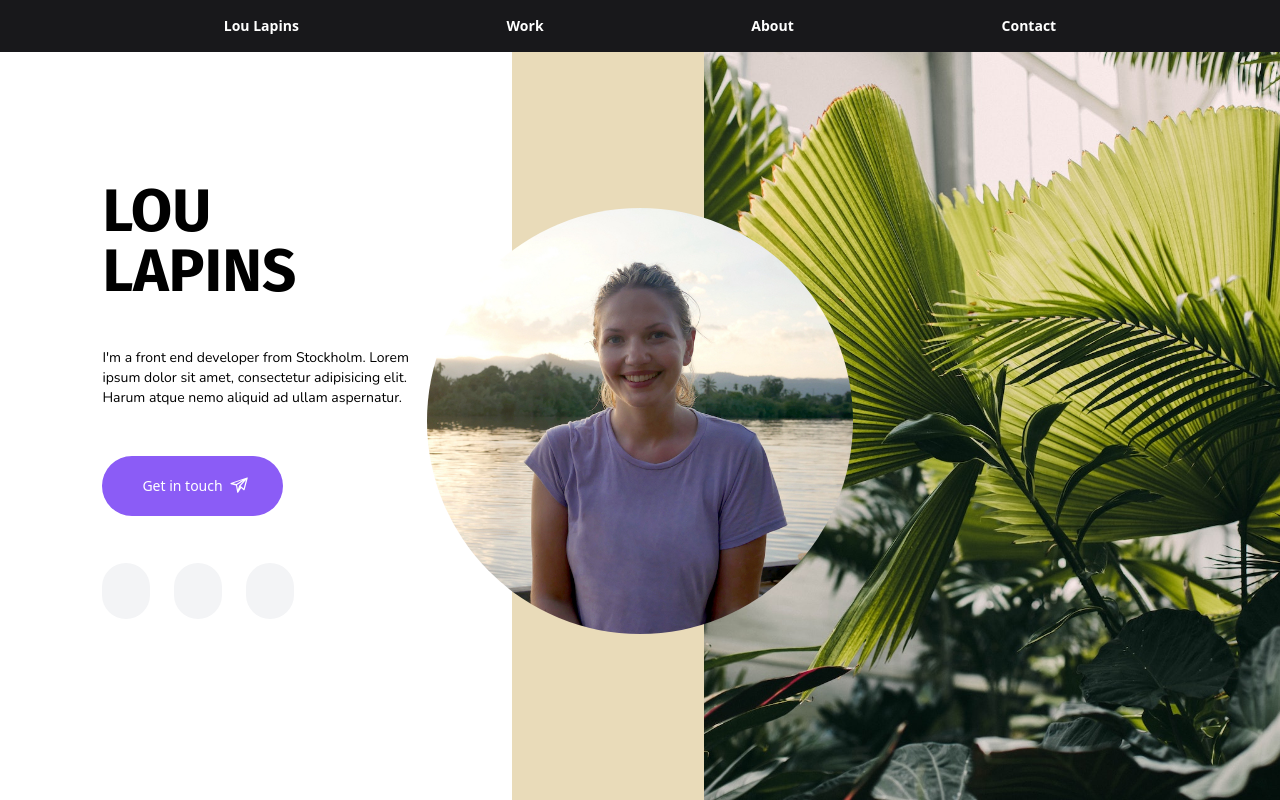
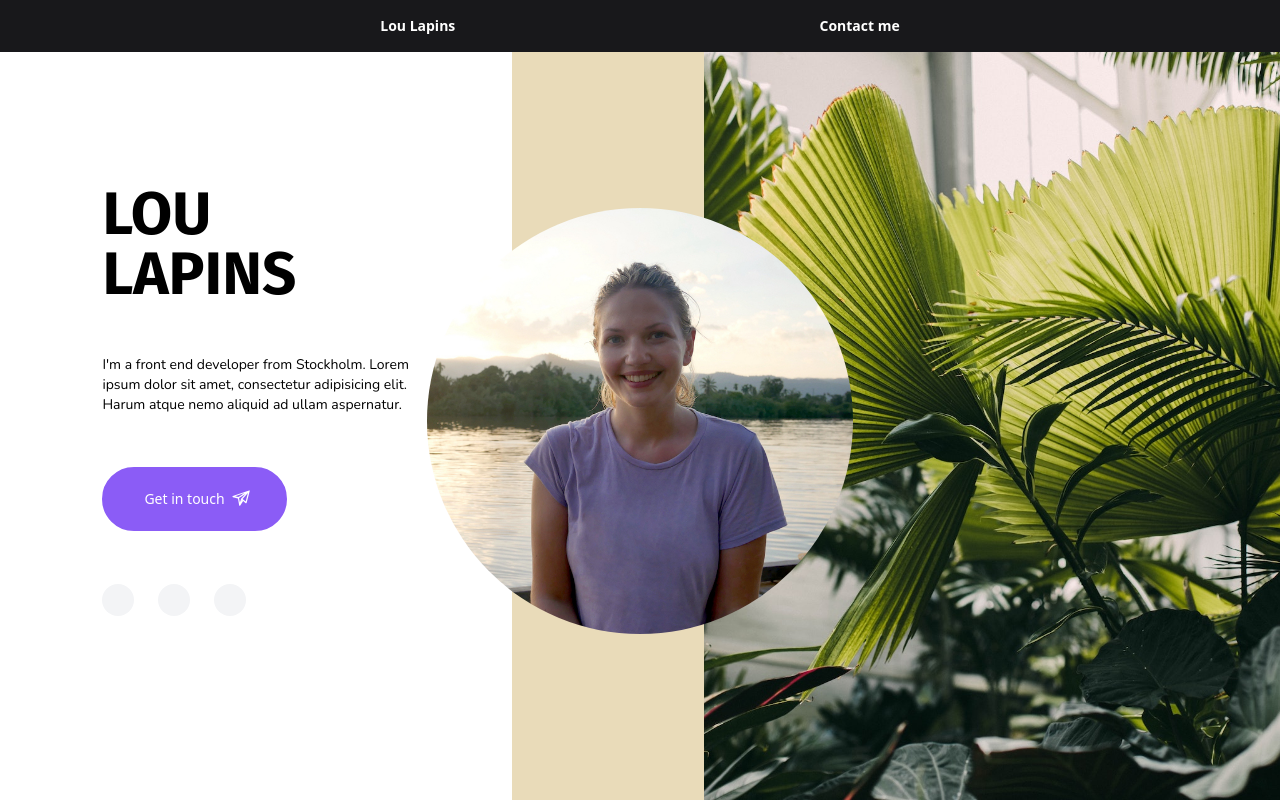
Before and after one commit to LouLapins/website-vue-vite-tailwind, a Vue app: page / in a window 1280 px wide. Built offline with nearby package versions, Linux system fonts and the light colour scheme; some icons are missing.

Commit message:
Remove icons test

```diff
--- a/src/components/NavBar.vue
+++ b/src/components/NavBar.vue
@@ -8,17 +8,17 @@
 <script setup lang="ts">
 import { ref } from 'vue'
 const navItems = ref([
-  {
-    componentName: 'Work',
-    text: 'Work'
-  },
-  {
-    componentName: 'About',
-    text: 'About'
-  },
+  // {
+  //   componentName: 'Work',
+  //   text: 'Work'
+  // },
+  // {
+  //   componentName: 'About',
+  //   text: 'About'
+  // },
   {
     componentName: 'Contact',
-    text: 'Contact'
+    text: 'Contact me'
   }
 ])
 </script>
--- a/src/components/buttons/ActionButton.vue
+++ b/src/components/buttons/ActionButton.vue
@@ -1,5 +1,5 @@
 <template>
-<button :title="title" class="flex items-center w-auto px-10 py-5 text-sm text-white rounded-full bg-violet-500 hover:bg-violet-400">
+<button :title="title" class="flex items-center w-auto px-10 py-5 text-sm text-white border-2 rounded-full border-violet-500 bg-violet-500 hover:bg-violet-400 hover:border-violet-400 active:border-violet-600">
     {{ text }} <PaperPlaneIcon v-if="icon === 'contact'" class="relative left-1.5 bottom-px"/>
 </button>
 </template>
--- a/src/components/buttons/LinkButton.vue
+++ b/src/components/buttons/LinkButton.vue
@@ -1,18 +1,18 @@
 <template>
 <button :title="title" class="p-4 bg-gray-100 rounded-full hover:bg-gray-200">
   <a :href="url" target="blank">
-    <LinkedinIcon v-if="icon === 'linkedin'"></LinkedinIcon>
+    <!-- <LinkedinIcon v-if="icon === 'linkedin'"></LinkedinIcon>
     <GithubIcon v-else-if="icon === 'github'"></GithubIcon>
     <FacebookIcon v-else-if="icon === 'facebook'"></FacebookIcon>
-    <WebIcon v-else></WebIcon>
+    <WebIcon v-else></WebIcon> -->
   </a>
 </button>
 </template>
 <script setup lang="ts">
-import LinkedinIcon from 'vue-material-design-icons/linkedin.vue'
-import GithubIcon from 'vue-material-design-icons/github.vue'
-import FacebookIcon from 'vue-material-design-icons/facebook.vue'
-import WebIcon from 'vue-material-design-icons/web.vue'
+// import LinkedinIcon from 'vue-material-design-icons/linkedin.vue'
+// import GithubIcon from 'vue-material-design-icons/github.vue'
+// import FacebookIcon from 'vue-material-design-icons/facebook.vue'
+// import WebIcon from 'vue-material-design-icons/web.vue'
 
 defineProps({
   url: String,
--- a/src/router/index.js
+++ b/src/router/index.js
@@ -9,16 +9,16 @@ const routes = [{
         name: 'Home',
         component: Home
     },
-    {
-        path: '/work',
-        name: 'Work',
-        component: Work
-    },
-    {
-        path: '/about',
-        name: 'About',
-        component: About
-    },
+    // {
+    //     path: '/work',
+    //     name: 'Work',
+    //     component: Work
+    // },
+    // {
+    //     path: '/about',
+    //     name: 'About',
+    //     component: About
+    // },
     {
         path: '/contact',
         name: 'Contact',
```
